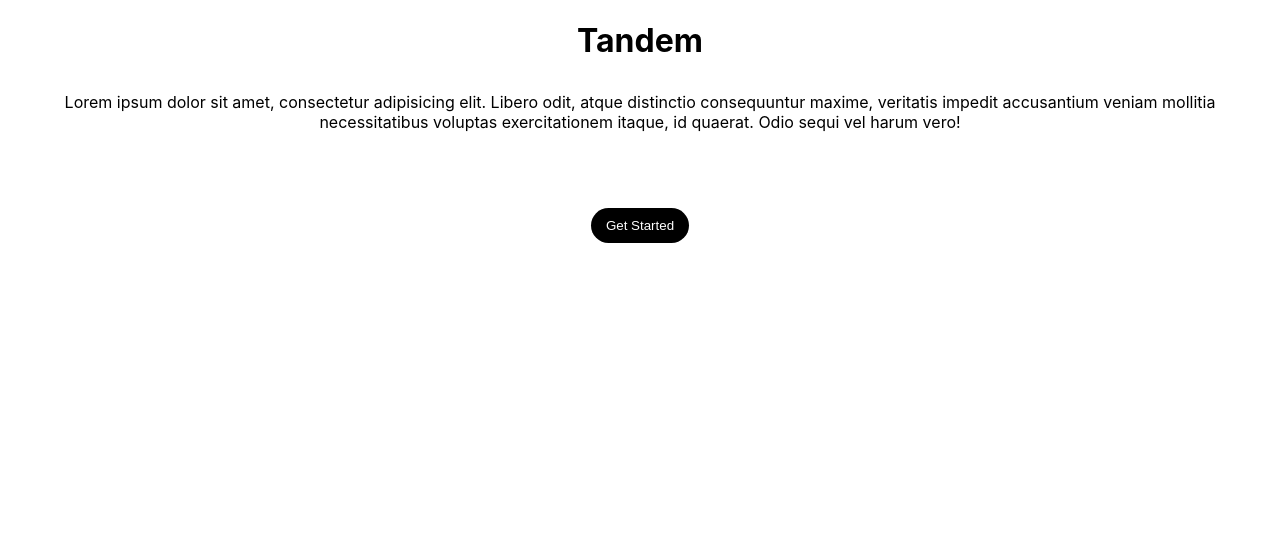
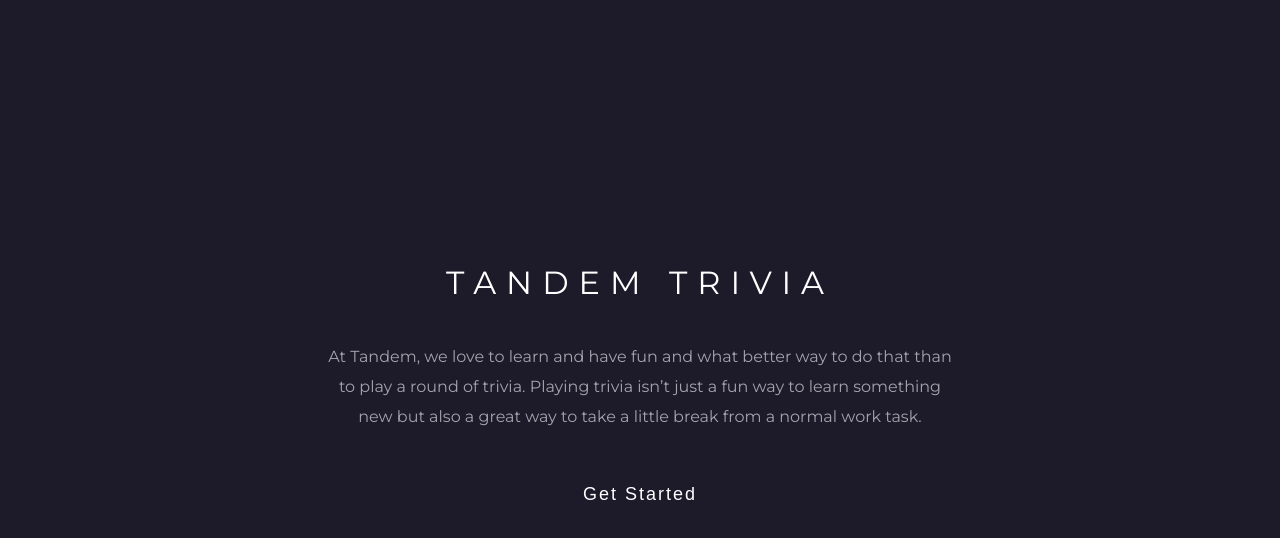
Before and after one commit to snsebro/tandem, a React (Create React App) app: page / in a window 1280 px wide. Shown: the top 538 px of the page. Built offline with nearby package versions, Linux system fonts and the light colour scheme.

Commit message:
updating to use localStorage to persist state

```diff
--- a/public/index.html
+++ b/public/index.html
@@ -24,6 +24,7 @@
       work correctly both with client-side routing and a non-root public URL.
       Learn how to configure a non-root public URL by running `npm run build`.
     -->
+    <link href="https://fonts.googleapis.com/css2?family=Montserrat:wght@100;200;300;400;500;600;700&display=swap" rel="stylesheet">
     <title>React App</title>
   </head>
   <body>
--- a/src/App.js
+++ b/src/App.js
@@ -3,6 +3,7 @@ import QuestionContextProvider from "./context/QuestionContext";
 import Welcome from "./components/Welcome/Welcome";
 import { Route, Switch } from "react-router-dom";
 import Trivia from "./components/Trivia/Trivia";
+import Score from "./components/Score/Score";
 
 function App() {
   return (
@@ -10,7 +11,8 @@ function App() {
       <div className="App">
         <Switch>
           <Route exact path="/" component={Welcome}/>
-          <Route exact path="/trivia" component={Trivia}/>
+          <Route exact path="/trivia" component={Trivia} />
+          <Route path="/score" component={Score}/>
         </Switch>
       </div>
     </QuestionContextProvider>
--- a/src/components/ProgressBar/ProgressBar.jsx
+++ b/src/components/ProgressBar/ProgressBar.jsx
@@ -4,7 +4,7 @@ export default function ProgressBar(props) {
   const { completed } = props
 
   const containerStyles = {
-    height: 10,
+    height: 6,
     width: '80%',
     backgroundColor: '#EBEBEB',
     borderRadius: 50,
--- /dev/null
+++ b/src/components/Score/Score.jsx
@@ -0,0 +1,14 @@
+import React from 'react'
+import { Link } from 'react-router-dom'
+import './Score.scss'
+
+export default function Score() {
+  let score = localStorage.getItem('score')
+  return (
+    <div className='score'>
+      <h1>TANDEM TRIVIA</h1>
+      <p>You scored {score} out of 10 questions correctly</p>
+      <Link to="/"><button>Play Again?</button></Link>
+    </div>
+  )
+}
--- /dev/null
+++ b/src/components/Score/Score.scss
@@ -0,0 +1,32 @@
+.score {
+  display: flex;
+  flex-direction: column;
+  justify-content: center;
+  align-items: center;
+  height: 100vh;
+
+  h1 {
+    letter-spacing: 10px;
+    font-weight: 400;
+  }
+
+  p {
+    font-size: 20px;
+    margin: 40px 0px;
+    font-weight: 500;
+    letter-spacing: 1px;
+  }
+
+  button {
+    margin: 20px 0px 20px 0px;
+    color: white;
+    font-size: 15px;
+    font-weight: 300;
+    padding: 12px 30px;
+    letter-spacing: 2px;
+    background-color: black;
+    border-radius: 30px;
+    border: none;
+    outline: none;
+  }
+}
--- a/src/components/Trivia/Trivia.jsx
+++ b/src/components/Trivia/Trivia.jsx
@@ -2,7 +2,8 @@ import React, {useState, useContext, useEffect} from 'react'
 import { QuestionContext } from '../../context/QuestionContext'
 import ProgressBar from '../ProgressBar/ProgressBar'
 import './Trivia.scss'
-
+import { Link } from 'react-router-dom'
+import {randomOrder} from '../../random'
 
 export default function Trivia() {
   const [question, setQuestion] = useState('')
@@ -22,50 +23,61 @@ export default function Trivia() {
     setSubmit(false)
   }, [currentIndex])
 
-  const nextQuestion = async () => {
+  const nextQuestion = () => {
     if (!questionList.questions[currentIndex]) {
       return
     }
 
-    if (selectedAnswer == question.correct) {
-      setCurrentScore(preCurrentScore => preCurrentScore + 1)
+    if (selectedAnswer === question.correct) {
+      setCurrentScore(prevCurrentScore => prevCurrentScore + 1)
+      localStorage.setItem('score', +localStorage.getItem('score') + 1)
     }
 
     setCurrentIndex(prevCurrentIndex => prevCurrentIndex + 1)
+    setSelectedAnswer('')
   }
 
-  const randomOrder = (array) => {
-    for (let i = array.length - 1; i > 0; i--) {
-      const j = Math.floor(Math.random() * i)
-      const temp = array[i]
-      array[i] = array[j]
-      array[j] = temp
+  // useEffect(() => {
+  //   if (localStorage.getItem('score') !== undefined) {
+  //     setCurrentScore(localStorage.getItem('score'))
+  //   }
+  // }, [])
+
+  useEffect(() => {
+    async function updateAnswers() {
+      if (question) {
+        let testAnswers = await randomOrder([...question.incorrect, question.correct])
+
+        setAnswers(testAnswers)
+
+        localStorage.setItem('storedAnswers', JSON.stringify(testAnswers))
+        localStorage.setItem('storedQuestion', JSON.stringify(question))
+      }
     }
-    return array
-  }
-
-  useEffect(async () => {
-    if (question) {
-      let testAnswers = await [...question.incorrect, question.correct]
-      setAnswers(randomOrder(testAnswers))
-    }
+    updateAnswers()
   }, [question])
 
-
+  let loadQuestion = question ? question : JSON.parse(localStorage.getItem('storedQuestion'))
+  let loadAnswers = question ? answers : JSON.parse(localStorage.getItem('storedAnswers'))
 
   return (
-    question ?
+    loadQuestion ?
       <div className="trivia">
-      <h1>TANDEM</h1>
+      <h1>TANDEM TRIVIA</h1>
         <ProgressBar completed={(currentIndex + 1)/10 * 100}/>
-
-        <h3>{question.question}</h3>
-        {answers.map(answer =>
+        <h3>{loadQuestion.question}</h3>
+        {loadAnswers.map((answer, idx) =>
           <p
-            className={`${selectedAnswer == answer && !submit ? 'selected' : 'answer'} ${answer == question.correct && submit ? 'correct' : 'incorrect'}`} onClick={() => setSelectedAnswer(answer)}>{answer}
-          </p>)}
-        <button onClick={() => setSubmit(true)}>Submit</button>
-        {currentIndex < 9 ? <button onClick={nextQuestion}>Next Question</button> : <button>Score</button>}
+            key={idx}
+            className={`${selectedAnswer === answer && !submit ? 'selected' : 'answer'}
+                        ${answer === loadQuestion.correct && submit ? 'correct' : 'incorrect'}`}
+            onClick={() => setSelectedAnswer(answer)}>
+            {answer}
+          </p>
+        )}
+        {submit === false ? <button onClick={() => selectedAnswer && setSubmit(true)}>Submit</button> : null}
+        {currentIndex < 9 && submit === true ? <button onClick={nextQuestion}>Next Question</button> : null}
+        {currentIndex === 9 && submit ? <Link to='/score'><button>Score</button></Link> : null}
     </div> : null
   )
 }
--- a/src/components/Trivia/Trivia.scss
+++ b/src/components/Trivia/Trivia.scss
@@ -1,7 +1,26 @@
+
+.trivia {
+  display: flex;
+  flex-direction: column;
+  justify-content: center;
+  align-items: center;
+
+  h1 {
+    margin: 40px 0px;
+    letter-spacing: 10px;
+    font-weight: 400;
+  }
+
+  h3 {
+    letter-spacing: 1px;
+    font-weight: 400;
+  }
+
   .answer:hover {
     cursor: pointer;
     color: black;
     background-color:#EBEBEB;
+    transition: 1s;
   }
 
   .selected {
@@ -10,28 +29,26 @@
     color: black;
   }
 
-.trivia {
-  display: flex;
-  flex-direction: column;
-  justify-content: center;
-  align-items: center;
-}
-
   p {
-  padding: 10px 15px;
+    padding: 10px 20px;
     border-radius: 30px;
   }
 
   button {
+    margin: 20px 0px 20px 0px;
+    color: white;
+    font-size: 15px;
+    padding: 12px 30px;
+    letter-spacing: 2px;
     background-color: black;
-  color: white;
-  padding: 10px 15px;
     border-radius: 30px;
     border: none;
     outline: none;
-  margin: 50px;
+    cursor: pointer;
   }
 
   .correct {
-  background-color: green;
+    background-color: #7FAA78;
+    font-weight: 500;
   }
+}
--- a/src/components/Welcome/Welcome.jsx
+++ b/src/components/Welcome/Welcome.jsx
@@ -1,11 +1,20 @@
-import React from 'react'
+import React, {useEffect} from 'react'
 import { Link } from 'react-router-dom'
+import './Welcome.scss'
 
 export default function Welcome() {
+
+  useEffect(() => {
+    localStorage.setItem('score', 0)
+    localStorage.setItem('storedAnswers', null)
+    localStorage.setItem('storedQuestion', null)
+  }, [])
+
   return (
-    <div>
-      <h1>Tandem</h1>
-      <p>Lorem ipsum dolor sit amet, consectetur adipisicing elit. Libero odit, atque distinctio consequuntur maxime, veritatis impedit accusantium veniam mollitia necessitatibus voluptas exercitationem itaque, id quaerat. Odio sequi vel harum vero!</p>
+    <div className='tandem-div'>
+      <h1>TANDEM TRIVIA</h1>
+      <p>At Tandem, we love to learn and have fun and what better way to do that than to play a round of trivia. Playing trivia isn’t just a fun way to learn something new but also
+a great way to take a little break from a normal work task.</p>
       <Link to="/trivia"><button>Get Started</button></Link>
     </div>
   )
--- a/src/components/Welcome/Welcome.scss
+++ b/src/components/Welcome/Welcome.scss
@@ -0,0 +1,41 @@
+.tandem-div {
+  background-color: #1D1A2A;
+  height: 100vh;
+  margin: 0;
+  color: white;
+  display: flex;
+  flex-direction: column;
+  justify-content: center;
+  align-items: center;
+
+  h1 {
+    margin: 0;
+    letter-spacing: 10px;
+    font-weight: 400;
+  }
+
+  p {
+    width: 50%;
+    font-size: 18x;
+    line-height: 30px;
+    margin: 40px 0;
+    color: #a5a3ac;
+  }
+
+  button {
+    margin: 0px 0px 20px 0px;
+    color: white;
+    font-size: 18px;
+    padding: 12px 30px;
+    letter-spacing: 2px;
+    background-color: #1D1A2A;
+    border-radius: 30px;
+    border: none;
+    outline: none;
+    cursor: pointer;
+  }
+
+  a {
+    margin: 0;
+  }
+}
--- a/src/context/QuestionContext.js
+++ b/src/context/QuestionContext.js
@@ -23,7 +23,7 @@ const QuestionContextProvider = (props) => {
 
     for (let i = 0; i < max; i++) {
       let temp = Math.floor(Math.random() * max);
-      if (randomNums.indexOf(temp) == -1) {
+      if (randomNums.indexOf(temp) === -1) {
         randomNums.push(temp);
       } else i--;
     }
--- a/src/index.css
+++ b/src/index.css
@@ -5,6 +5,13 @@ body {
     sans-serif;
   -webkit-font-smoothing: antialiased;
   -moz-osx-font-smoothing: grayscale;
+  padding: 0;
+}
+
+html, body {
+  height: 100vh;
+  margin: 0;
+  font-family: 'Montserrat', sans-serif;
 }
 
 code {
--- /dev/null
+++ b/src/random.js
@@ -0,0 +1,9 @@
+export const randomOrder = (array) => {
+  for (let i = array.length - 1; i > 0; i--) {
+    const j = Math.floor(Math.random() * i)
+    const temp = array[i]
+    array[i] = array[j]
+    array[j] = temp
+  }
+  return array
+}
```
Lines whose indentation alone changed are shown as unchanged.
